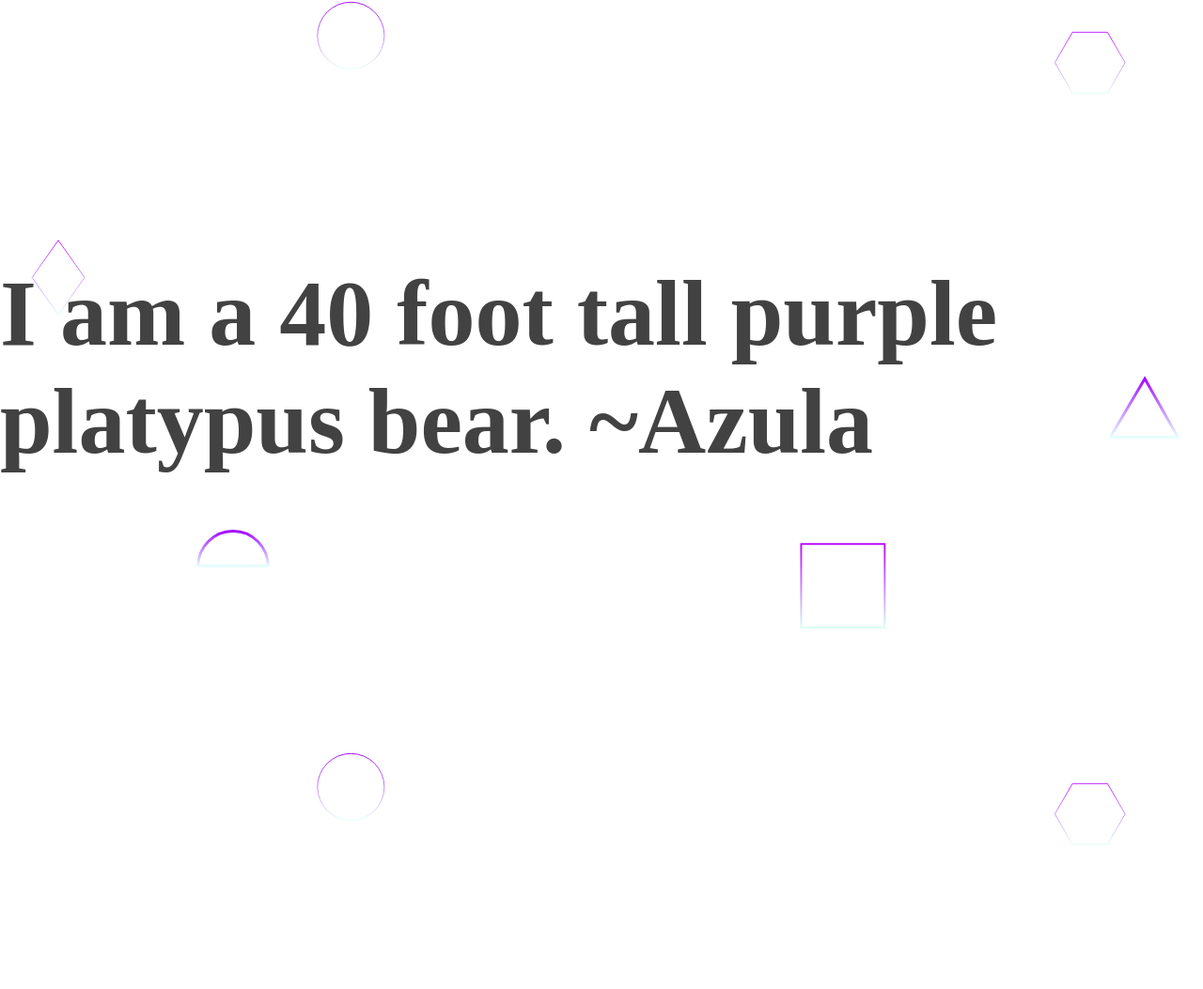
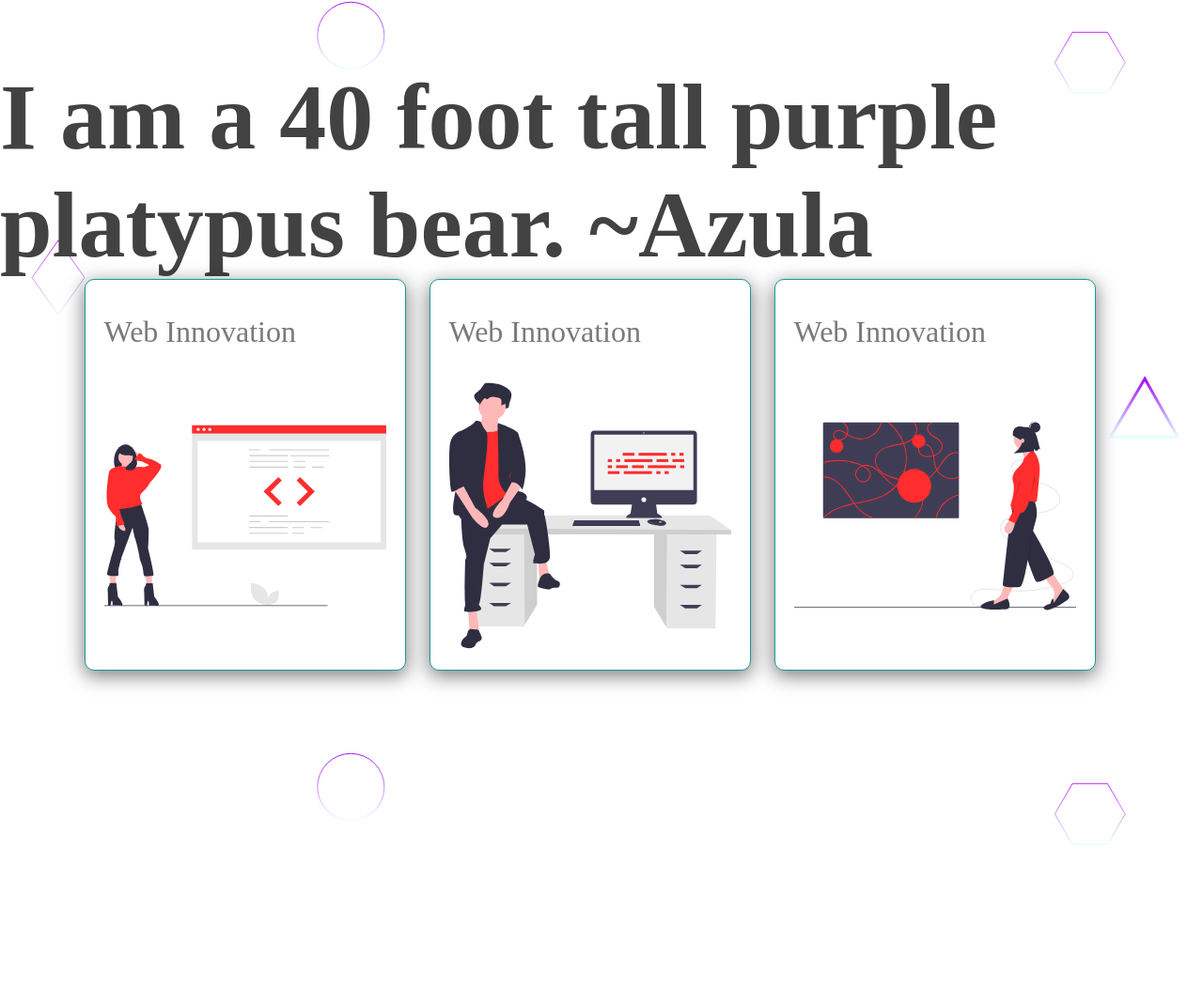
Before and after one commit to Nors1e/light-dark-mode, a plain HTML site: page index.html in a window 1280 px wide. Shown: the part 851-1904 px from the top of the page at 94% size. Drawn offline with Linux system fonts and the light colour scheme; a script that the page names is missing.

Commit message:
added pictures to about

```diff
--- a/index.html
+++ b/index.html
@@ -23,6 +23,20 @@
     </section>
     <section id="about">
         <h1>I am a 40 foot tall purple platypus bear. ~Azula</h1>
+        <div class="about-container">
+            <div class="image-container">
+                <h2>Web Innovation</h2>
+                <img src="img/undraw_proud_coder_light.svg" alt="Proud Coder" id="image1">
+            </div>
+            <div class="image-container">
+                <h2>Web Innovation</h2>
+                <img src="img/undraw_feeling_proud_light.svg" alt="Proud Coder" id="image2">
+            </div>
+            <div class="image-container">
+                <h2>Web Innovation</h2>
+                <img src="img/undraw_conceptual_idea_light.svg" alt="Idea" id="image3">
+            </div>
+        </div>
     </section>
     <section id="projects">
         <h1>See all these awesome projects?</h1>
```
